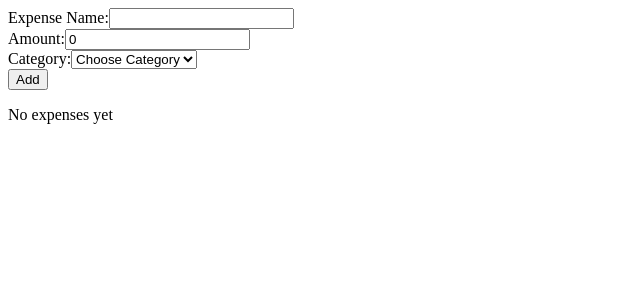
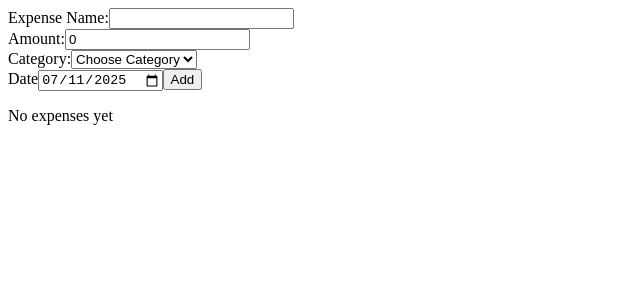
Before and after one commit to jayant880/ExpenseTracker, a React (Vite) app: page / in a window 1280 px wide. Shown: the top 300 px of the page, without its empty margins (0-640 px from the left). Built offline with nearby package versions, Linux system fonts and the light colour scheme.

Commit message:
feat: add date to expense

```diff
--- a/package.json
+++ b/package.json
@@ -10,21 +10,19 @@
     "preview": "vite preview"
   },
   "dependencies": {
+    "date-fns": "^4.1.0",
     "react": "^19.1.0",
     "react-dom": "^19.1.0"
   },
   "devDependencies": {
     "@eslint/js": "^9.30.1",
-    "@types/jsdom": "^21.1.7",
     "@types/react": "^19.1.8",
     "@types/react-dom": "^19.1.6",
     "@vitejs/plugin-react": "^4.6.0",
-    "@vitest/ui": "^3.2.4",
     "eslint": "^9.30.1",
     "eslint-plugin-react-hooks": "^5.2.0",
     "eslint-plugin-react-refresh": "^0.4.20",
     "globals": "^16.3.0",
-    "jsdom": "^26.1.0",
     "typescript": "~5.8.3",
     "typescript-eslint": "^8.36.0",
     "vite": "^7.0.4"
--- a/src/Components/Expense.tsx
+++ b/src/Components/Expense.tsx
@@ -1,6 +1,7 @@
 import { useState } from "react";
 import type { ExpenseNode } from "../types/types"
 import { Category } from "../types/types";
+import { format } from 'date-fns';
 
 interface ExpenseProps {
     expense: ExpenseNode;
@@ -21,7 +22,8 @@ function Expense({ expense, updateExpense: updateExpesne, deleteExpense }: Expen
         const { name, value } = e.target;
         setEditedExpense(prev => ({
             ...prev,
-            [name]: name === "amount" ? Number(value) : value
+            [name]: name === "amount" ? Number(value) :
+                name === "date" ? new Date(value) : value
         }));
     }
 
@@ -64,6 +66,13 @@ function Expense({ expense, updateExpense: updateExpesne, deleteExpense }: Expen
                         <option value={Category.Bill}>Bill</option>
                     </select>
                     </td>
+                    <td><input
+                        type="date"
+                        id="date"
+                        name="date"
+                        value={format(editedExpesne.date, 'dd-MM-yyyy')}
+                        onChange={handleChange}
+                    /></td>
                     <td><button onClick={handleEdit}>Cancel</button></td>
                     <td><button onClick={handleSave}>Save</button></td>
                 </>
@@ -73,6 +82,7 @@ function Expense({ expense, updateExpense: updateExpesne, deleteExpense }: Expen
                     <td>{expense.name}</td>
                     <td>{expense.amount}</td>
                     <td>{expense.category}</td>
+                    <td>{format(expense.date, 'dd-MM-yy')}</td>
                     <td><button onClick={handleEdit}>Edit</button></td>
                     <td><button onClick={handleDelete}>Delete</button></td>
                 </>
--- a/src/Components/ExpenseForm.tsx
+++ b/src/Components/ExpenseForm.tsx
@@ -1,12 +1,14 @@
 import React, { useState } from "react";
 import type { ExpenseNode } from "../types/types";
 import { Category } from '../types/types';
+import { format } from "date-fns";
 
 const INITIAL_EXPENSE: ExpenseNode = {
     id: "",
     name: "",
     amount: 0,
-    category: Category.None
+    category: Category.None,
+    date: new Date(),
 };
 
 interface ExpenseFormProps {
@@ -20,7 +22,8 @@ function ExpenseForm({ addExpense }: ExpenseFormProps) {
         const { name, value } = e.target;
         setExpense(prev => ({
             ...prev,
-            [name]: name === "amount" ? Number(value) : value
+            [name]: name === "amount" ? Number(value) :
+                name === "date" ? new Date(value) : value
         }));
     }
 
@@ -63,6 +66,8 @@ function ExpenseForm({ addExpense }: ExpenseFormProps) {
                 <option value={Category.Bill}>Bill</option>
             </select>
             <br />
+            <label htmlFor="date">Date</label>
+            <input type="date" id="date" name="date" value={format(expense.date, 'yyyy-MM-dd')} onChange={handleChange} />
             <button type="submit">Add</button>
         </form>
     )
--- a/src/Components/ViewExpenses.tsx
+++ b/src/Components/ViewExpenses.tsx
@@ -19,6 +19,7 @@ function ViewExpenses({ expenseList, updateExpense: updateExpense, deleteExpense
                     <th>Name</th>
                     <th>Amount</th>
                     <th>Category</th>
+                    <th>Transaction Date</th>
                     <th>Edit</th>
                     <th>Delete</th>
                 </tr>
--- a/src/types/types.ts
+++ b/src/types/types.ts
@@ -3,6 +3,7 @@ export interface ExpenseNode {
     name: string;
     amount: number | "";
     category: Category;
+    date: Date;
 }
 
 export enum Category {
```
Also changed, not shown: 1 other file (tests, documents, lock files or other folders).
